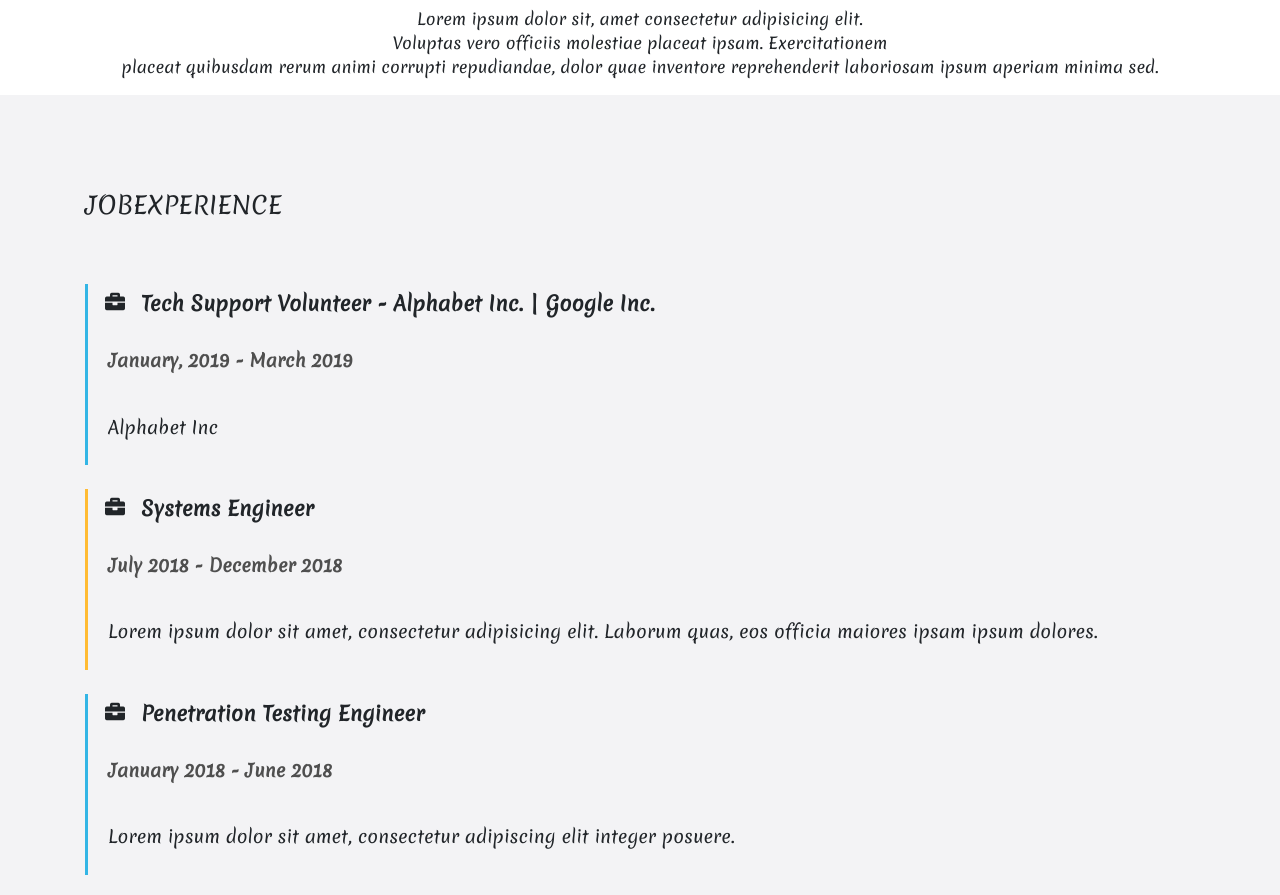
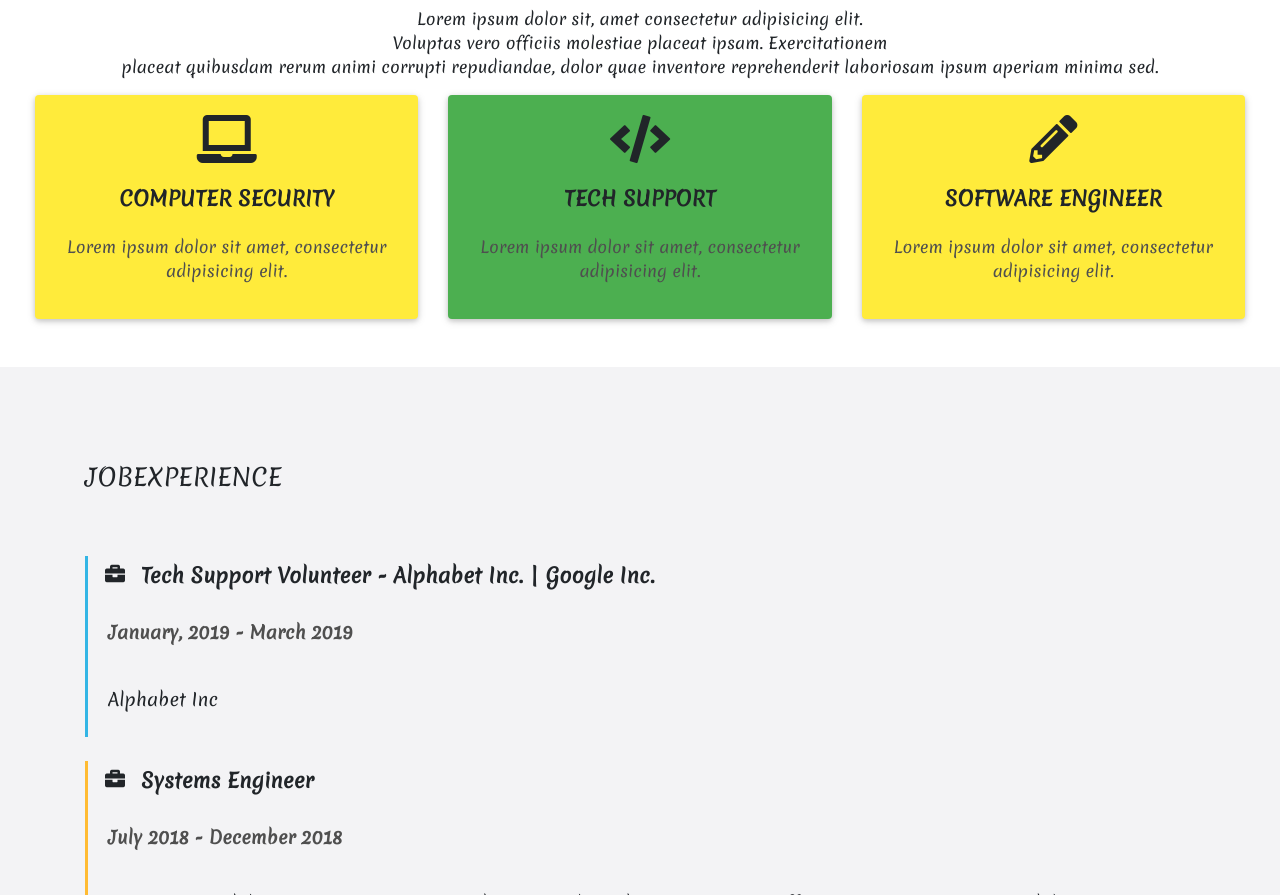
Before and after one commit to Lugaga/my-portfolio, a plain HTML site: page index.html in a window 1280 px wide. Shown: the part 1108-2003 px from the top of the page. Drawn offline with Linux system fonts and the light colour scheme.

Commit message:
add mdbootstrap classes to about me section

```diff
--- a/index.html
+++ b/index.html
@@ -159,6 +159,54 @@
     <div>
             <p style="margin-top:10px;">Lorem ipsum dolor sit, amet consectetur adipisicing elit.<br>Voluptas vero officiis molestiae placeat ipsam. Exercitationem<br> placeat quibusdam rerum animi corrupti repudiandae, dolor quae inventore reprehenderit laboriosam ipsum aperiam minima sed.</p>
             </div>
+
+            <!-- First row -->
+      <div class="row features-big text-center wow fadeIn" data-wow-delay="0.4s" style="margin-left: 20px; margin-right: 20px;">
+
+            <!-- First column -->
+            <div class="col-md-4 mb-5">
+
+                <!--Panel-->
+                <div class="card card-body yellow hoverable">
+                    <i class="fas fa-laptop fa-3x mb-4" aria-hidden="true"></i>
+                    <h5 class="font-weight-bold text-uppercase mb-4">Computer Security</h5>
+                    <p class="dark-grey-text">Lorem ipsum dolor sit amet, consectetur adipisicing elit.</p>
+                </div>
+                <!--/.Panel-->
+
+            </div>
+            <!-- /First column -->
+
+            <!-- Second column -->
+            <div class="col-md-4 mb-5">
+
+                <!--Panel-->
+                <div class="card card-body green hoverable">
+                    <i class="fas fa-code fa-3x mb-4" aria-hidden="true"></i>
+                    <h5 class="font-weight-bold text-uppercase mb-4">Tech Support</h5>
+                    <p class="dark-grey-text">Lorem ipsum dolor sit amet, consectetur adipisicing elit.</p>
+                </div>
+                <!--/.Panel-->
+
+            </div>
+            <!-- /.Second column -->
+
+            <!-- Third column -->
+            <div class="col-md-4 mb-5">
+
+                <!--Panel-->
+                <div class="card card-body yellow hoverable">
+                    <i class="fas fa-pencil-alt fa-3x mb-4" aria-hidden="true"></i>
+                    <h5 class="font-weight-bold text-uppercase mb-4">Software Engineer</h5>
+                    <p class="dark-grey-text">Lorem ipsum dolor sit amet, consectetur adipisicing elit.</p>
+                </div>
+                <!--/.Panel-->
+
+            </div>
+            <!-- /.Third column -->
+
+        </div>
+        <!-- /.First row -->
 </section>
 <!--Second container-->
 <div class="container-fluid" style="background-color: #f3f3f5;">
```
